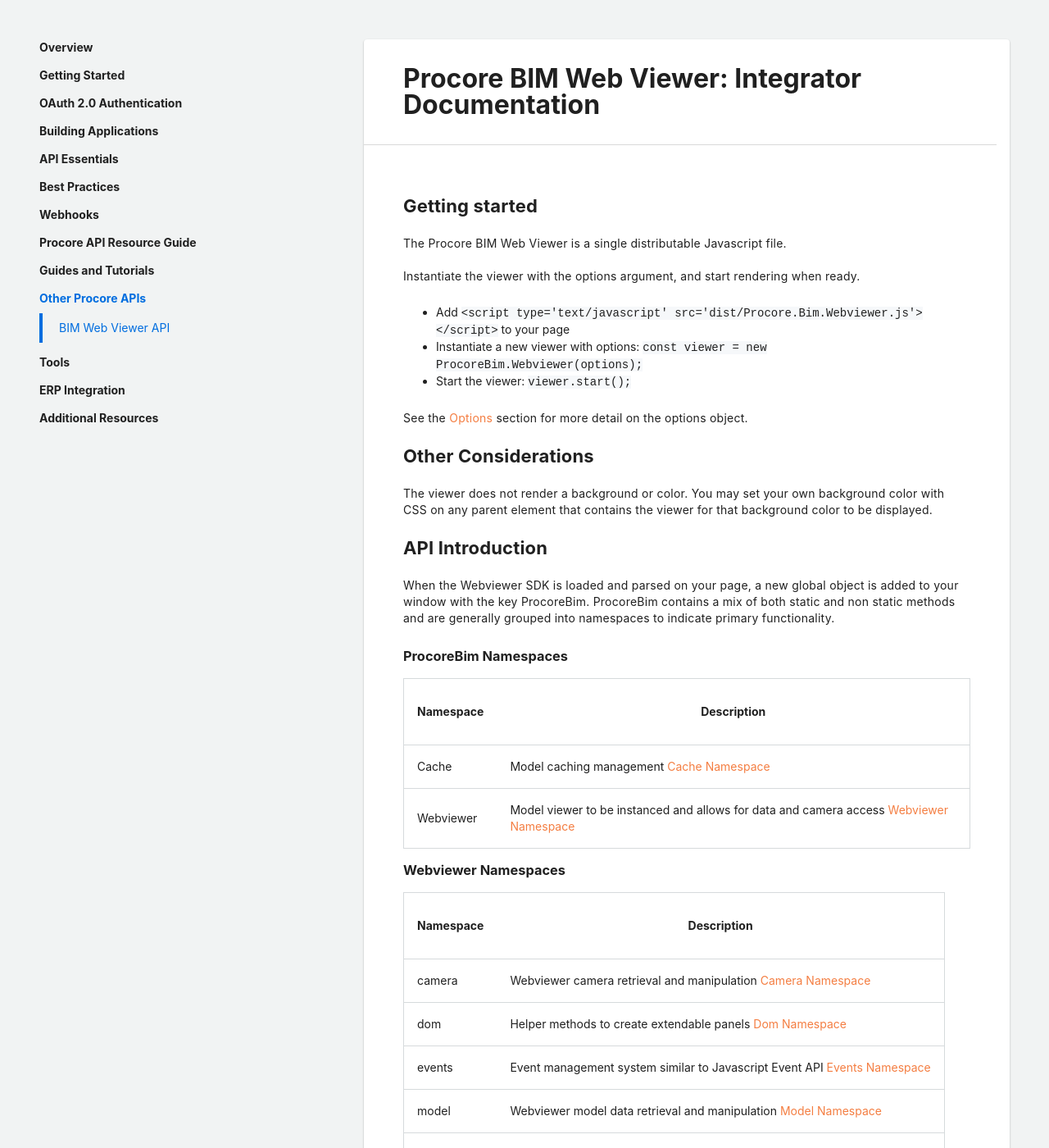
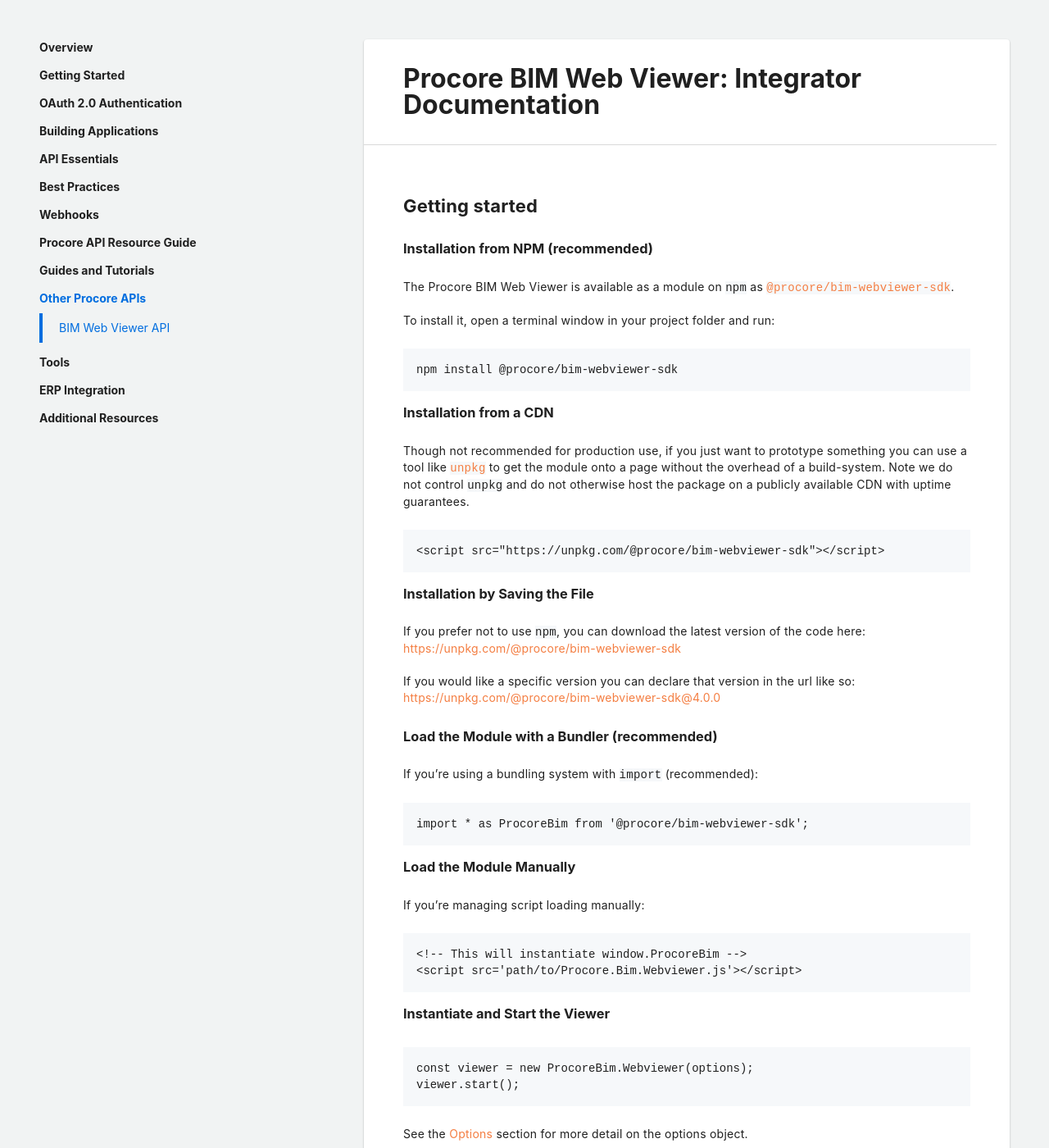
Before and after one commit to procore/documentation, a Jekyll site: the page built from other_procore_apis/bim_web_viewer.md, in a window 1280 px wide and 1400 px high. Shown: the whole window at 82% size. Built offline with Jekyll 4.4.1, drawn with Linux system fonts in a browser that asks for light colours.

Commit message:
[BIM] Update BIM Webviewer Docs on Installation (#96)
* Update installation docs

````diff
--- a/other_procore_apis/bim_web_viewer.md
+++ b/other_procore_apis/bim_web_viewer.md
@@ -11,13 +11,65 @@ section_title: Other Procore APIs
 
 <p class="heading-link-container"><a class="heading-link" href="#getting-started"></a></p>
 
-The Procore BIM Web Viewer is a single distributable Javascript file.
-
-Instantiate the viewer with the options argument, and start rendering when ready.
-
-- Add `<script type='text/javascript' src='dist/Procore.Bim.Webviewer.js'></script>` to your page
-- Instantiate a new viewer with options: `const viewer = new ProcoreBim.Webviewer(options);`
-- Start the viewer: `viewer.start();`
+### Installation from NPM (recommended)
+
+<p class="heading-link-container"><a class="heading-link" href="#installation-from-npm-recommended"></a></p>
+
+The Procore BIM Web Viewer is available as a module on `npm` as [`@procore/bim-webviewer-sdk`](https://www.npmjs.com/package/@procore/bim-webviewer-sdk).
+
+To install it, open a terminal window in your project folder and run:
+
+```sh
+npm install @procore/bim-webviewer-sdk
+```
+
+### Installation from a CDN
+
+<p class="heading-link-container"><a class="heading-link" href="#installation-from-a-cdn"></a></p>
+
+Though not recommended for production use, if you just want to prototype something you can use a tool like [`unpkg`](https://unpkg.com/) to get the module onto a page without the overhead of a build-system. Note we do not control `unpkg` and do not otherwise host the package on a publicly available CDN with uptime guarantees.
+
+```html
+<script src="https://unpkg.com/@procore/bim-webviewer-sdk"></script>
+```
+
+### Installation by Saving the File
+
+<p class="heading-link-container"><a class="heading-link" href="#installation-by-saving-the-file"></a></p>
+
+If you prefer not to use `npm`, you can download the latest version of the code here: [https://unpkg.com/@procore/bim-webviewer-sdk](https://unpkg.com/@procore/bim-webviewer-sdk)
+
+If you would like a specific version you can declare that version in the url like so: [https://unpkg.com/@procore/bim-webviewer-sdk@4.0.0](https://unpkg.com/@procore/bim-webviewer-sdk@4.0.0)
+
+### Load the Module with a Bundler (recommended)
+
+<p class="heading-link-container"><a class="heading-link" href="#load-the-module-with-a-bundler-recommended"></a></p>
+
+If you're using a bundling system with `import` (recommended):
+
+```js
+import * as ProcoreBim from '@procore/bim-webviewer-sdk';
+```
+
+### Load the Module Manually
+
+<p class="heading-link-container"><a class="heading-link" href="#load-the-module-manually"></a></p>
+
+If you're managing script loading manually:
+
+```html
+<!-- This will instantiate window.ProcoreBim -->
+<script src='path/to/Procore.Bim.Webviewer.js'></script>
+```
+
+### Instantiate and Start the Viewer
+
+<p class="heading-link-container"><a class="heading-link" href="#instantiate-and-start-the-viewer"></a></p>
+
+```js
+const viewer = new ProcoreBim.Webviewer(options);
+viewer.start();
+```
 
 See the [Options](#options) section for more detail on the options object.
 
````
